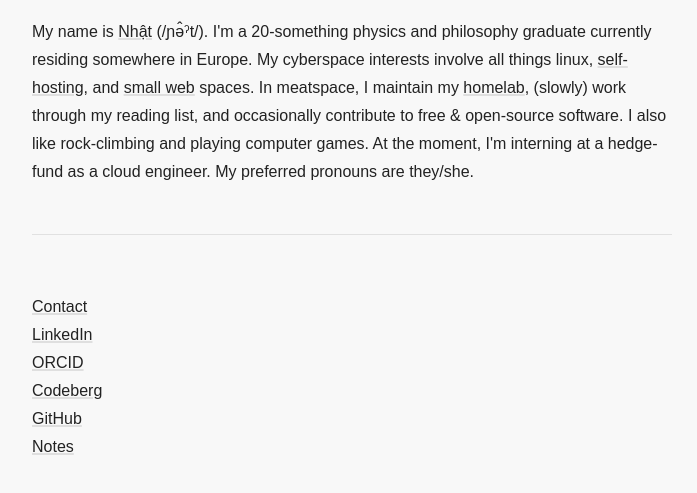
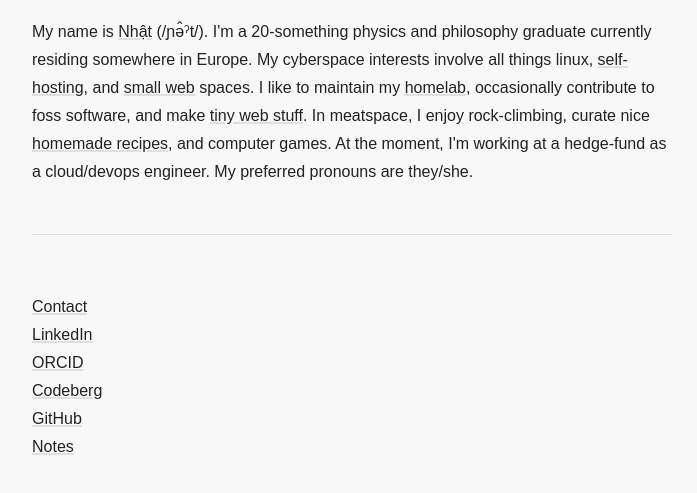
Before and after one commit to mstcl/links, a plain HTML site: page index.html in a window 1280 px wide. Shown: the part 91-584 px from the top of the page, without its empty margins (64-761 px from the left). Drawn offline with Linux system fonts and the light colour scheme.

Commit message:
Update index.html

```diff
--- a/index.html
+++ b/index.html
@@ -400,12 +400,12 @@
       residing somewhere in Europe. My cyberspace interests involve all things
       linux, <a href="https://indieweb.org/green_computing">self-hosting</a>,
       and <a href="https://benhoyt.com/writings/the-small-web-is-beautiful/">
-      small web</a> spaces. In meatspace, I maintain my <a
-      href="https://lonely-desk.top">homelab</a>, (slowly) work through my
-      reading list, and occasionally contribute to free & open-source software.
-      I also like rock-climbing and playing computer games.
-      At the moment, I'm interning at a hedge-fund as a cloud engineer. My
-      preferred pronouns are they/she.
+      small web</a> spaces. I like to maintain my <a href="https://lonely-desk.top">homelab</a>,
+      occasionally contribute to foss software, and make
+      <a href="https://https://meta.lonely-desk.top/tiny-web-stuff.html">tiny web stuff</a>.
+      In meatspace, I enjoy rock-climbing, curate nice <a href="https://meta.lonely-desk.top/recipes">
+      homemade recipes</a>, and computer games. At the moment, I'm working at a hedge-fund as a
+      cloud/devops engineer. My preferred pronouns are they/she.
   </p>
   <hr>
   <a href="mailto:nph@mrxl.org">Contact</a><br>
```
